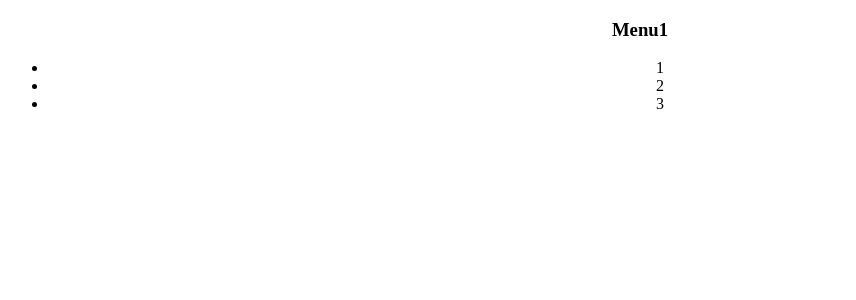
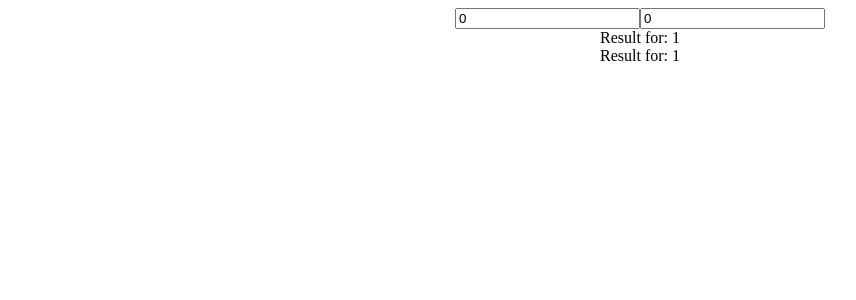
Before and after one commit to AlexSuslin9021/React-kabzda, a React (Create React App) app: page / in a window 1280 px wide. Shown: the top 300 px of the page, without its empty margins (0-856 px from the left). Built offline with nearby package versions, Linux system fonts and the light colour scheme.

Commit message:
create component Memo1

```diff
--- a/src/App.tsx
+++ b/src/App.tsx
@@ -1,7 +1,7 @@
 import React, {useState} from 'react';
 import './App.css';
 
-import Accordion from "./Components/Accordion/Accordion";
+import Accordion, {AccordionSecret} from "./Components/Accordion/Accordion";
 import {Raiting, RaitingType} from "./Components/Raiting/Raiting";
 import {OnOff} from "./Components/OnOff/OnOff";
 import UncontrolAccordion from "./Components/UncontrolAccordion/UncontrolledAccordion";
@@ -9,6 +9,7 @@
 import UncontrolledInput from "./Components/UncontrolledInput/UncontrolledInput";
 import Input from "./Components/Input/Input";
 import {SelectON} from "./Components/SelectOn/SelectOn";
+import {Memo1} from "./Components/UseMemo";
 
 function App() {
    let[raiting,setRaiting ]=useState<RaitingType>(0)
@@ -26,10 +27,12 @@
 
     <div className="App">
 
+        <Memo1/>
+
         {/*<Input/>*/}
         {/*<UncontrolledInput/>*/}
 
-        <UncontrolAccordion titleValue={'Menu1'}/>
+        {/*<UncontrolAccordion titleValue={'Menu1'}/>*/}
 
         {/*<UncontrolledRaiting />*/}
         {/*< Raiting value={raiting} onClickStar={setRaiting}/>*/}
@@ -44,6 +47,12 @@
         {/*    {id:1, name:'alex'} ,*/}
         {/*    {id:2, name:'anna'} ,*/}
         {/*    {id:3, name:'dima'} ]}  />*/}
+        {/*<AccordionSecret titleValue={"Menu"}  collapsed={collapsed} callback={setCollapsed} items={[*/}
+        {/*    {id:1, name:'alex'} ,*/}
+        {/*    {id:2, name:'anna'} ,*/}
+        {/*    {id:3, name:'dima'} ]}  />*/}
+
+
         {/*<Accordion titleValue={'List'}   collapsed={false}/>*/}
         {/*< Raiting value={0}/>*/}
         {/*< Raiting value={1}/>*/}
--- /dev/null
+++ b/src/Components/UseMemo.tsx
@@ -0,0 +1,23 @@
+import {useState} from "react";
+
+export const Memo1=()=>{
+
+    let [a,setA]=useState<number>(0)
+    let [b,setB]=useState<number>(0)
+    let resultA=1;
+    let resultB=1;
+    for(let i=1;i<=a; i++){
+      resultA=resultA*i
+    }
+    for(let i=1;i<=b; i++){
+        resultB=resultB*i
+    }
+
+
+    return<>
+        <input value={a} onChange={(e)=>setA(+e.currentTarget.value)}/>
+        <input value={b} onChange={(e)=>setB(+e.currentTarget.value)}/>
+        <div> Result for: {resultA}</div>
+        <div> Result for: {resultB}</div>
+    </>
+}
```
Also changed, not shown: src/Components/Accordion/Accordion.tsx (+9 -5 lines).
